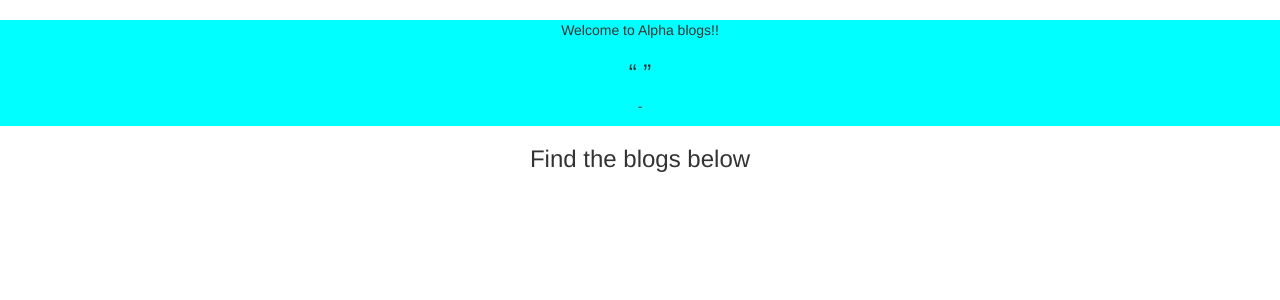
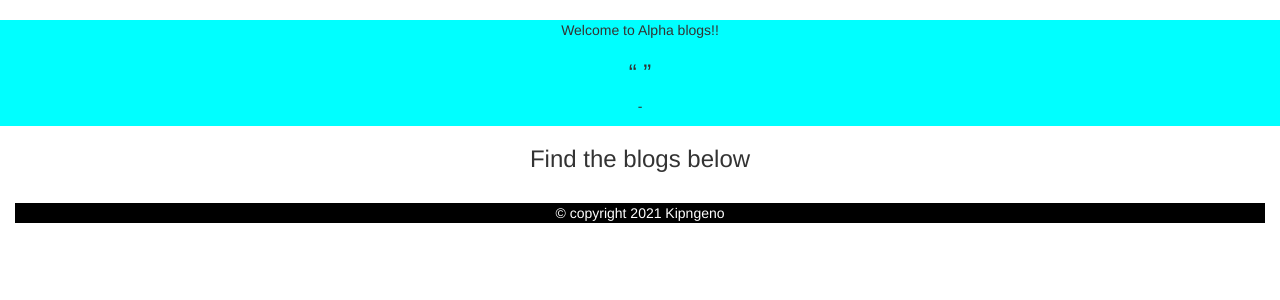
Before and after one commit to Kips-alih/Alpha-Blogs, a Flask app: page / in a window 1280 px wide. Shown: the part 52-352 px from the top of the page. Run offline with Flask 2, Linux system fonts and the light colour scheme; data that the repository does not hold is empty; some libraries are stand-ins or nearby versions.

Commit message:
Modify the page styling

```diff
--- a/app/static/css/index.css
+++ b/app/static/css/index.css
@@ -2,8 +2,9 @@
   color: white;
 }
 .quote{
-  background-color: aqua;
+  background: aqua;
 }
+
 button.delete{
   border-radius: 5px;
   background: #d61717;
@@ -13,3 +14,7 @@ a.link{
   color: white;
 
 }
+.card-footer{
+  background:black;
+  color: white;
+}
--- a/app/templates/index.html
+++ b/app/templates/index.html
@@ -11,9 +11,7 @@
 {% endblock %}
 
 {% block content %}
-
-<!-- <h1>Hello kenya</h1> -->
-<div class="container-fluid">
+<div class=" top container-fluid">
   <div class="row quote">
     <div class="col-md-2"></div>
       <div class="col-md-8 text-center">
@@ -36,12 +34,11 @@
     {% for blog in blogs %}
 
      <div class="row">
-       <div class="col-md-6">
+       <div class=" text-center col-md-12">
         <p><strong>Category: {{blog.category}}</strong></p>
         <p><strong>Title:</strong> {{ blog.title }}</p>
         <p><strong>Description:</strong> {{ blog.description}}</p>
-        <p><strong>Date posted:</strong> {{blog.date_posted.strftime('%Y-%m-%d')}}</p>
-        <p><strong>Blog Author:</strong> {{blog.user.username}}</p>
+        <p><strong>Date posted:</strong> {{blog.date_posted.strftime('%Y-%m-%d')}} by <strong>{{blog.user.username}}</strong></p>
         <button class="btn btn-sm bg-danger delete"><a class="link" href="{{ url_for('main.delete_blog',id=blog.id)}}" title="Delete Blog">Delete</a></button>
         <button class="btn btn-sm bg-primary "><a class="link" href="{{ url_for('main.blog_comments', id =blog.id)}}" title="add your comment">Add comment</a></button>
         <button class="btn btn-sm bg-primary "><a class="link" href="{{ url_for('main.read_comments', id =blog.id)}}" title="view comments">View Comments</a></button>
@@ -53,4 +50,10 @@
 
     {% endfor %}
 </div>
+<br>
+<div class="container-fluid">
+  <div class="card-footer text-center">
+    <p>&copy; copyright  2021 Kipngeno</p>
+  </div>
+</div>
 {% endblock %}
```
Also changed, not shown: app/static/photos/background.jpeg (added).
